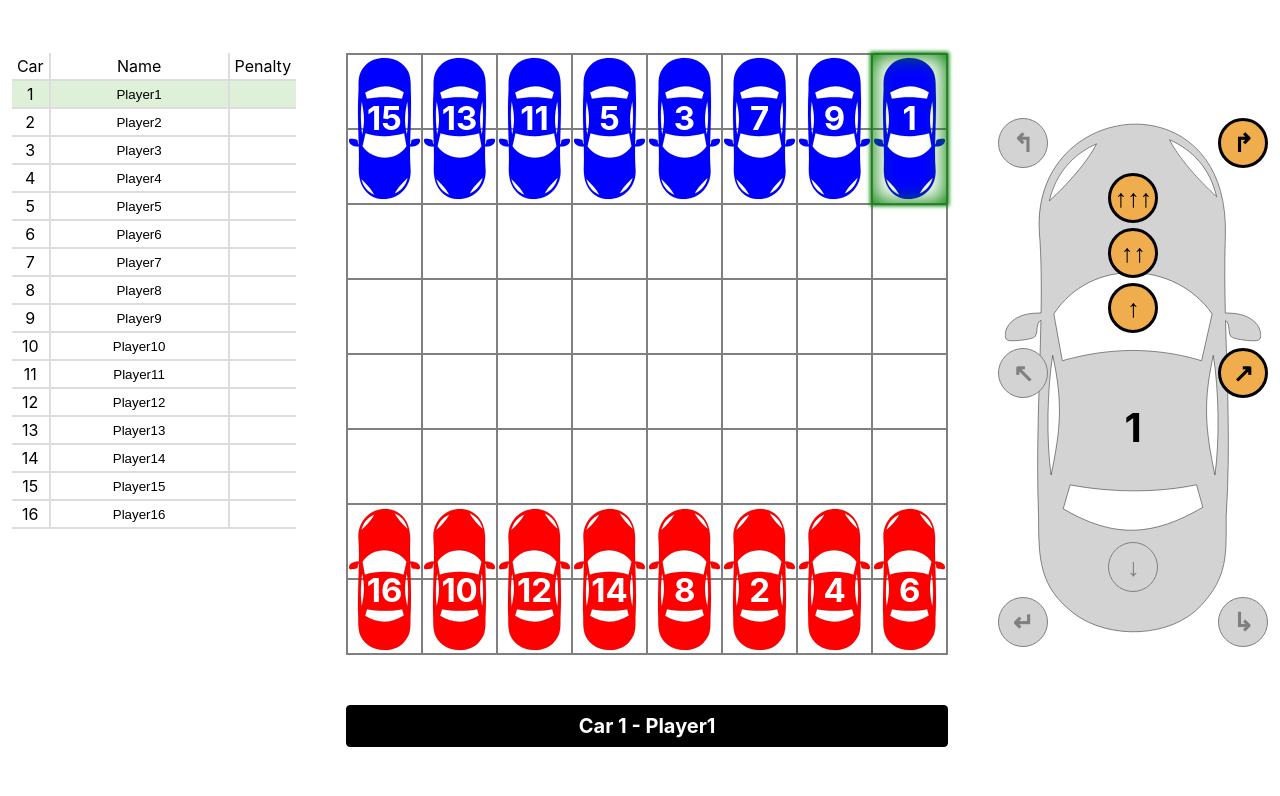
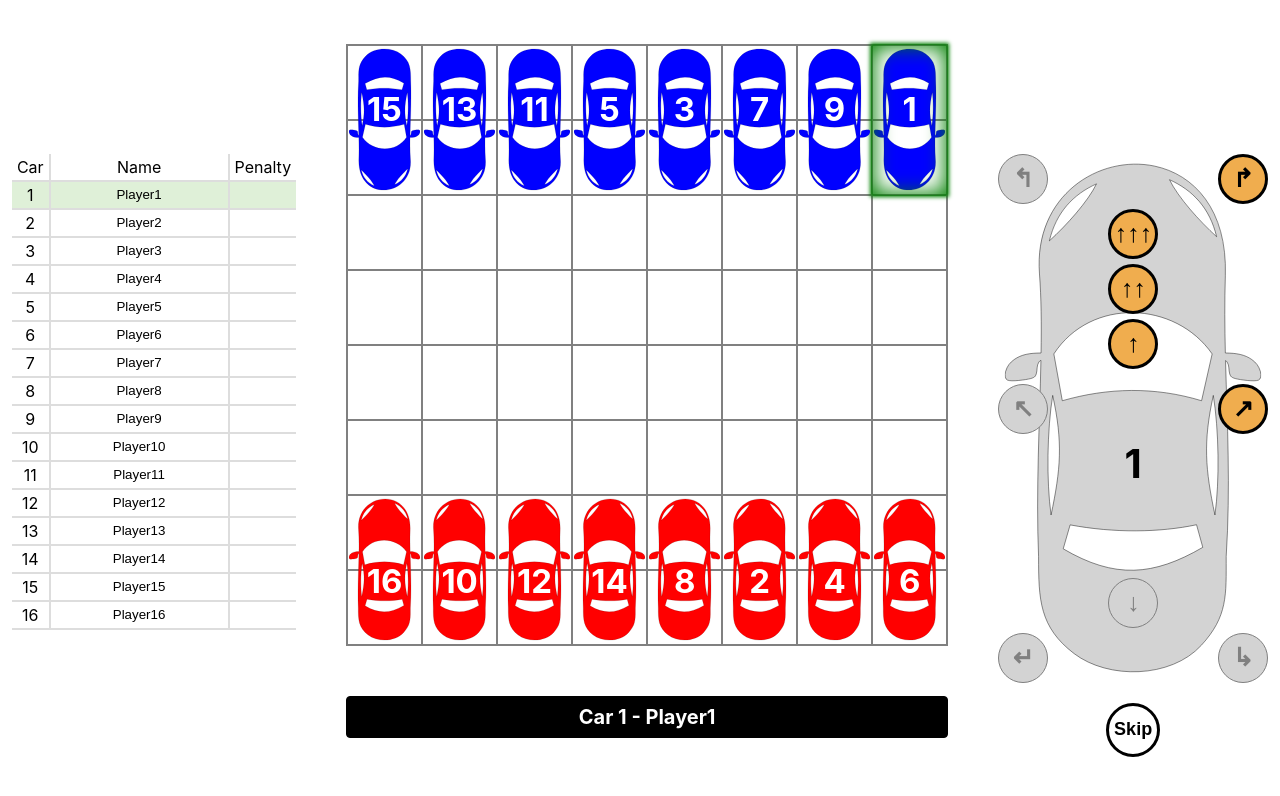
Before and after one commit to keenethics/reparking_game, a React (Create React App) app: page / in a window 1280 px wide. Shown: the top 796 px of the page. Built offline with nearby package versions, Linux system fonts and the light colour scheme.

Commit message:
feat: skip a turn
Add button "skip" and logic for it. Now Player can skip a move (ex. avoid car crash)

Refs: #1

```diff
--- a/src/components/ListOfCarActions.js
+++ b/src/components/ListOfCarActions.js
@@ -67,6 +67,7 @@ function ListOfCarActions({ cars, setCars, gridCells, setGridCells }) {
       copy[victim.index] = { ...victim, penalty: victim.penalty + 1 };
     }
 
+    /*********************/
     let nextCar = copy.slice(updatedCar.index + 1).find(c => c.penalty === 0);
 
     if (nextCar) {
@@ -81,6 +82,7 @@ function ListOfCarActions({ cars, setCars, gridCells, setGridCells }) {
         copy[nextCar.index] = { ...nextCar, isTurn: true };
       }
     }
+    /*********************/
 
     if (isCrash) {
       setOffenderBeforeMove({ ...selectedCar });
@@ -90,12 +92,35 @@ function ListOfCarActions({ cars, setCars, gridCells, setGridCells }) {
       setCars(copy);
     }
 
+    /*********************/
     setGridCells(gridCells.map(cell => {
       if (cell.style.boxShadow !== 'none') {
         return { ...cell, style: { ...cell.style, boxShadow: 'none' } };
       }
       return cell;
     }));
+  };
+
+  const handleSkipTurn = () => {
+    let copy = [...cars];
+    copy[selectedCar.index] = { ...selectedCar, isTurn: false };
+
+    let nextCar = copy.slice(selectedCar.index + 1).find(c => c.penalty === 0);
+
+    if (nextCar) {
+      copy[nextCar.index] = { ...nextCar, isTurn: true };
+    } else {
+      copy = copy.map(c => ({ ...c, penalty: c.penalty > 0 ? c.penalty - 1 : 0 }));
+      nextCar = copy.find(c => c.penalty === 0);
+
+      if (!nextCar) {
+        setIsGameOver(true);
+      } else {
+        copy[nextCar.index] = { ...nextCar, isTurn: true };
+      }
+    }
+
+    setCars(copy);
   };
 
   const isCarWithinBorders = (car) => {
@@ -341,6 +366,14 @@ function ListOfCarActions({ cars, setCars, gridCells, setGridCells }) {
           </button>
         </div>
 
+        <div className={styles.skipContainer}>
+          <button
+            className={styles.skipBtn}
+            onClick={handleSkipTurn}
+          >
+            Skip
+          </button>
+        </div>
         {isCarCrash && (
           <div className={styles.toastCarCrash}>
             <div className={styles.toastTitle}>Car crash</div>
--- a/src/styles/ListOfCarActions.module.css
+++ b/src/styles/ListOfCarActions.module.css
@@ -1,10 +1,6 @@
 .container {
   position: relative;
-  background-image: url("../assets/car_gray.svg");
-  background-repeat: no-repeat;
-  background-position: center center;
-  background-size: contain;
-  height: 650px;
+  padding-top: 110px;
 }
 
 .toastBg {
@@ -19,7 +15,7 @@
 
 .toastCarCrash {
   position: absolute;
-  top: 200px;
+  top: 250px;
   left: 0;
   width: 100%;
   height: 200px;
@@ -32,6 +28,7 @@
   justify-content: center;
   align-items: center;
   gap: 20px;
+  box-sizing: border-box;
 }
 
 .toastGameOver {
@@ -84,7 +81,30 @@
   display: grid;
   grid-template-columns: auto auto auto;
   gap: 5px 60px;
-  margin-top: 65px;
+  background-image: url("../assets/car_gray.svg");
+  background-repeat: no-repeat;
+  background-position: center center;
+  background-size: contain;
+}
+
+.item1,
+.item2,
+.item3,
+.item4,
+.item5,
+.item6,
+.item7,
+.item9,
+.item10,
+.item11 {
+  font-weight: bold;
+  font-size: 25px;
+  border-radius: 50%;
+  padding: 1px 1px;
+  border: 3px solid black;
+  width: 50px;
+  height: 50px;
+  outline: none;
 }
 
 .item1 {
@@ -132,31 +152,16 @@
   grid-column: 3 / span 1;
 }
 
+.item12 {
+  grid-column: 2 / span 1;
+}
+
 .item1, .item2, .item3, .item4, .item5, .item6, .item7 {
   background-color: #f0ad4e;
 }
 
 .item9, .item10, .item11 {
   background-color: #31b0d5;
-}
-
-.item1,
-.item2,
-.item3,
-.item4,
-.item5,
-.item6,
-.item7,
-.item9,
-.item10,
-.item11 {
-  font-weight: bold;
-  font-size: 25px;
-  border-radius: 50%;
-  padding: 1px 1px;
-  border: 3px solid black;
-  width: 50px;
-  height: 50px;
 }
 
 .item1:hover,
@@ -189,3 +194,29 @@
   cursor: auto;
   border: 1px solid gray;
 }
+
+.skipContainer {
+  display: flex;
+  justify-content: center;
+  margin-top: 20px;
+}
+
+.skipBtn {
+  font-weight: bold;
+  font-size: 18px;
+  border-radius: 50%;
+  padding: 0;
+  border: 3px solid black;
+  width: 54px;
+  height: 54px;
+  background-color: #f0ad4e;
+  outline: none;
+  background-color: white;
+  color: black;
+}
+
+.skipBtn:hover {
+  color: white;
+  background-color: black;
+  cursor: pointer;
+}
--- a/src/styles/ListOfParticipants.module.css
+++ b/src/styles/ListOfParticipants.module.css
@@ -1,12 +1,9 @@
 .container {
+  padding-top: 110px;
 }
 
 .grid {
   display: grid;
-  /*
-   * row-gap: 5px;
-   * column-gap: 5px;
-   */
   grid-template-columns: auto auto auto;
 }
 
@@ -34,17 +31,9 @@
 }
 
 .playerTurn {
-  /*
-   * background: lightgreen;
-   * background: #5cb85c;
-   */
   background-color: #dff0d8;
 }
 
 .playerPenalty {
-  /*
-   * background: lightcoral;
-   * background: #d9534f;
-   */
   background-color: #f2dede;
 }
```
